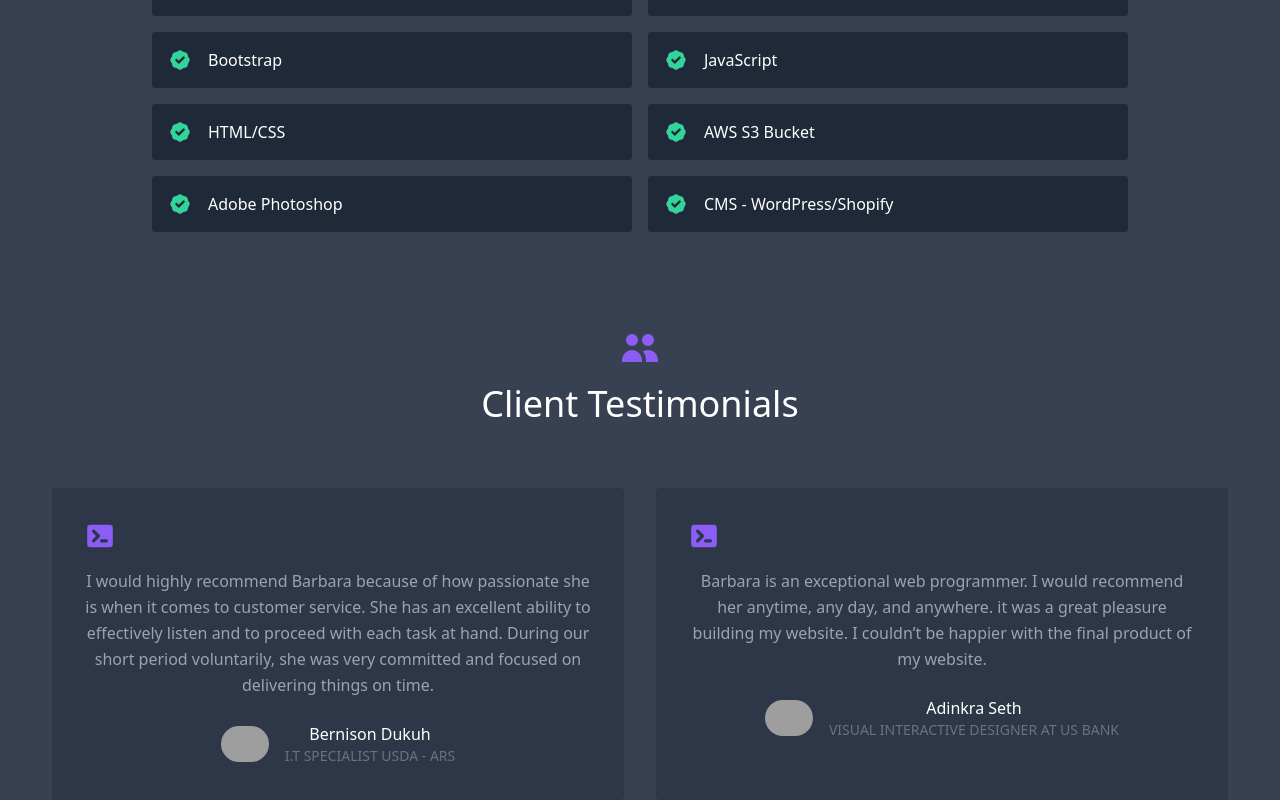
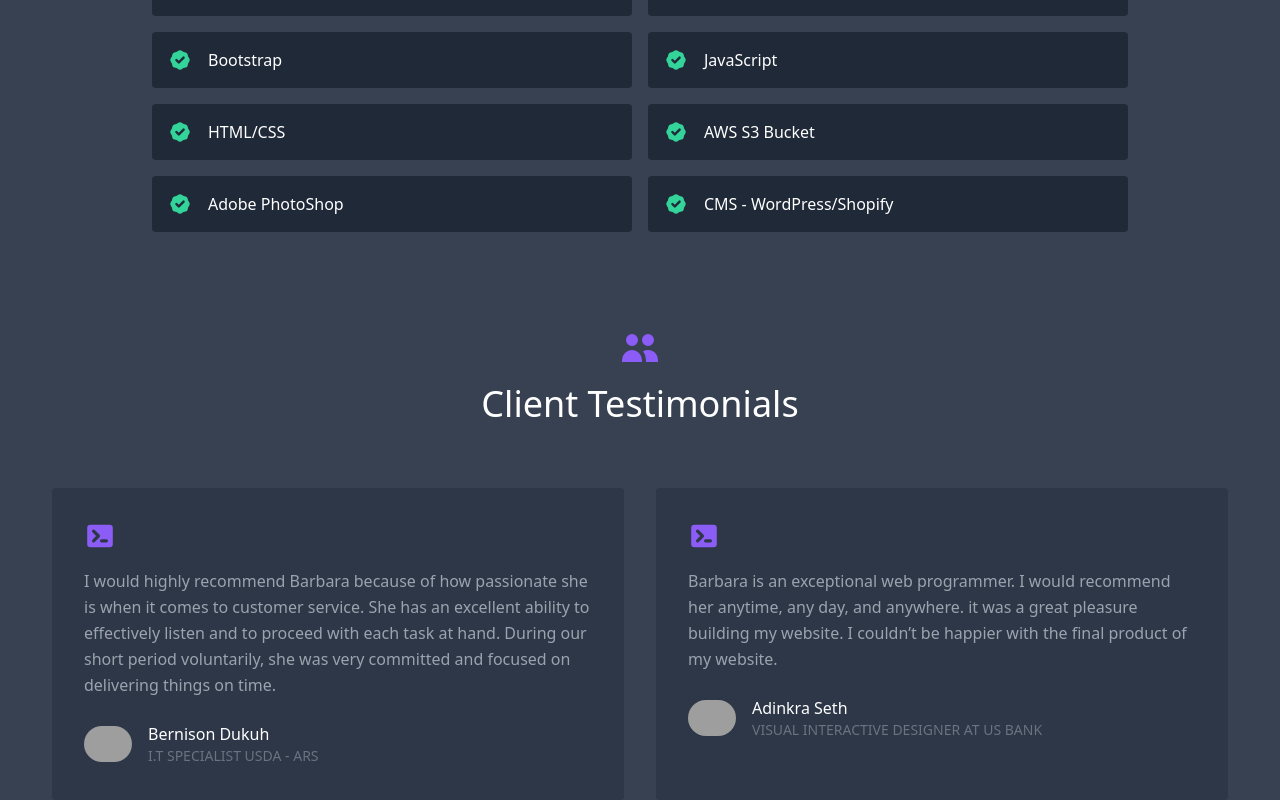
Before and after one commit to bkf1at/web-portfolio, a React (Create React App) app: page / in a window 1280 px wide. Shown: the part 1898-2698 px from the top of the page. Built offline with nearby package versions, Linux system fonts and the light colour scheme; grey boxes are pictures that could not be loaded.

Commit message:
text-align

```diff
--- a/src/components/About.js
+++ b/src/components/About.js
@@ -4,7 +4,7 @@
   return (
     <section id="about">
       <div className="container mx-auto flex px-10 py-20 md:flex-row flex-col items-center">
-        <div className="lg:flex-grow md:w-1/2 lg:pr-24 md:pr-16 flex flex-col md:items-start md:text-left mb-16 md:mb-0 items-center text-center">
+        <div className="lg:flex-grow md:w-1/2 lg:pr-24 md:pr-16 flex flex-col md:items-start md:text-left mb-16 md:mb-0 items-center text-left">
           <h1 className="title-font sm:text-4xl text-3xl mb-4 font-medium text-white">
           Hello, I'm Barbara.
             <br className="hidden lg:inline-block" />I love to build apps that make an impact.
--- a/src/components/Projects.js
+++ b/src/components/Projects.js
@@ -13,7 +13,7 @@
                         I use my skills to develop web applications that are responsive.I manage and maintain these websites per client needs and specifications.As a freelancer, I also work with companies and web agencies.
                     </p>
                 </div >
-                <div className = "flex flex-wrap -m-4" > {
+                <div className = "flex flex-wrap -m-4 text-left" > {
                     projects.map((project) => (
                         <a href = { project.link } key = { project.image } className = "sm:w-1/2 w-100 p-4" >
                             <div className = "flex relative" >
--- a/src/components/Testimonials.js
+++ b/src/components/Testimonials.js
@@ -8,7 +8,7 @@
       <div className="container px-5 py-10 mx-auto text-center">
         <UsersIcon className="w-10 inline-block text-purple-500 mb-4" />
         <h1 className="sm:text-4xl text-3xl font-medium title-font text-white mb-12">Client Testimonials</h1>
-        <div className="flex flex-wrap m-4">
+        <div className="flex flex-wrap m-4 text-left">
           {testimonials.map((testimonial) => (
             <div className="p-4 md:w-1/2 w-full">
               <div className="h-full bg-gray-800 bg-opacity-40 p-8 rounded">
--- a/src/data.js
+++ b/src/data.js
@@ -51,6 +51,6 @@
     "JavaScript",
     "HTML/CSS",
     "AWS S3 Bucket",
-    "Adobe Photoshop",
+    "Adobe PhotoShop",
     "CMS - WordPress/Shopify",
 ];
```
